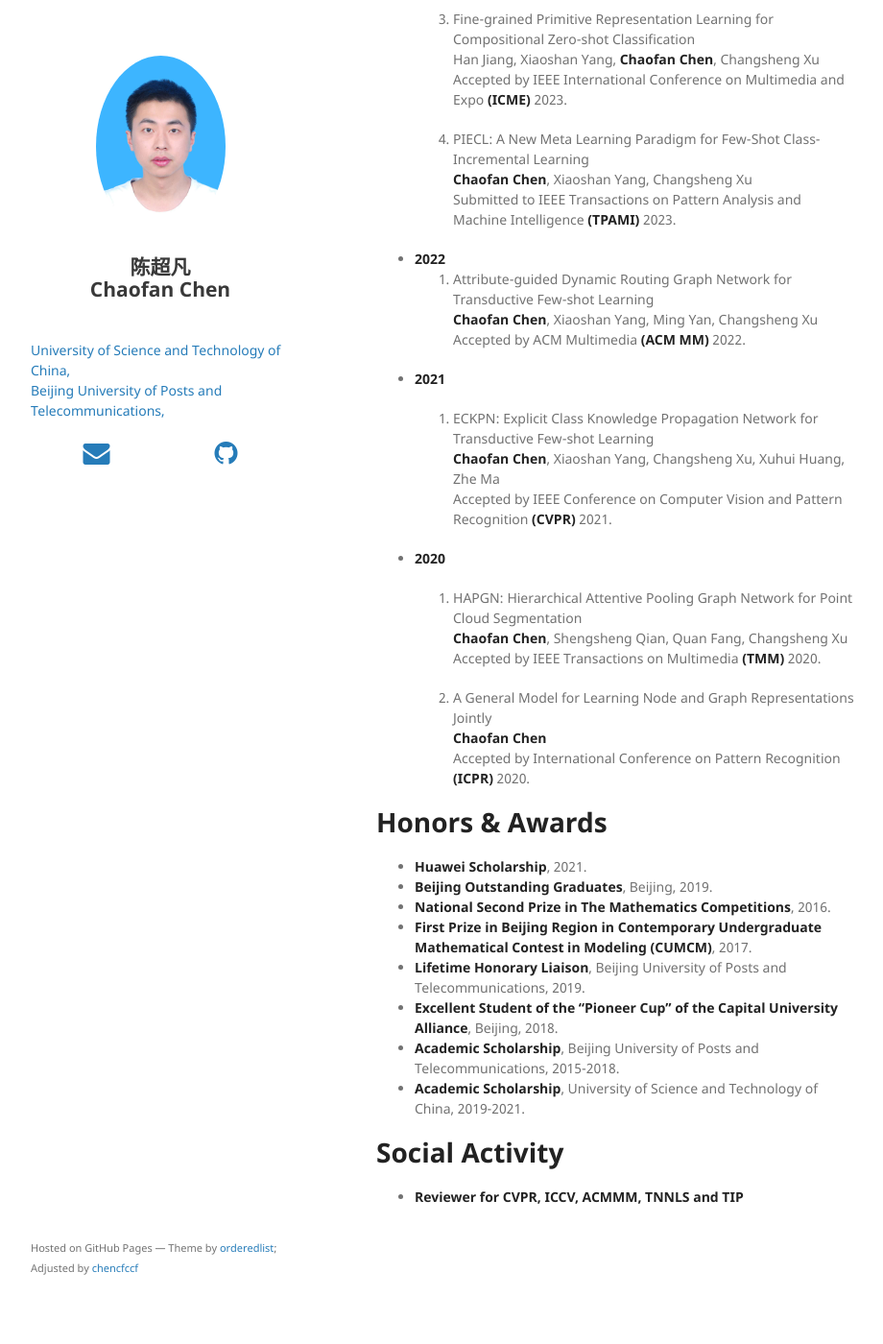
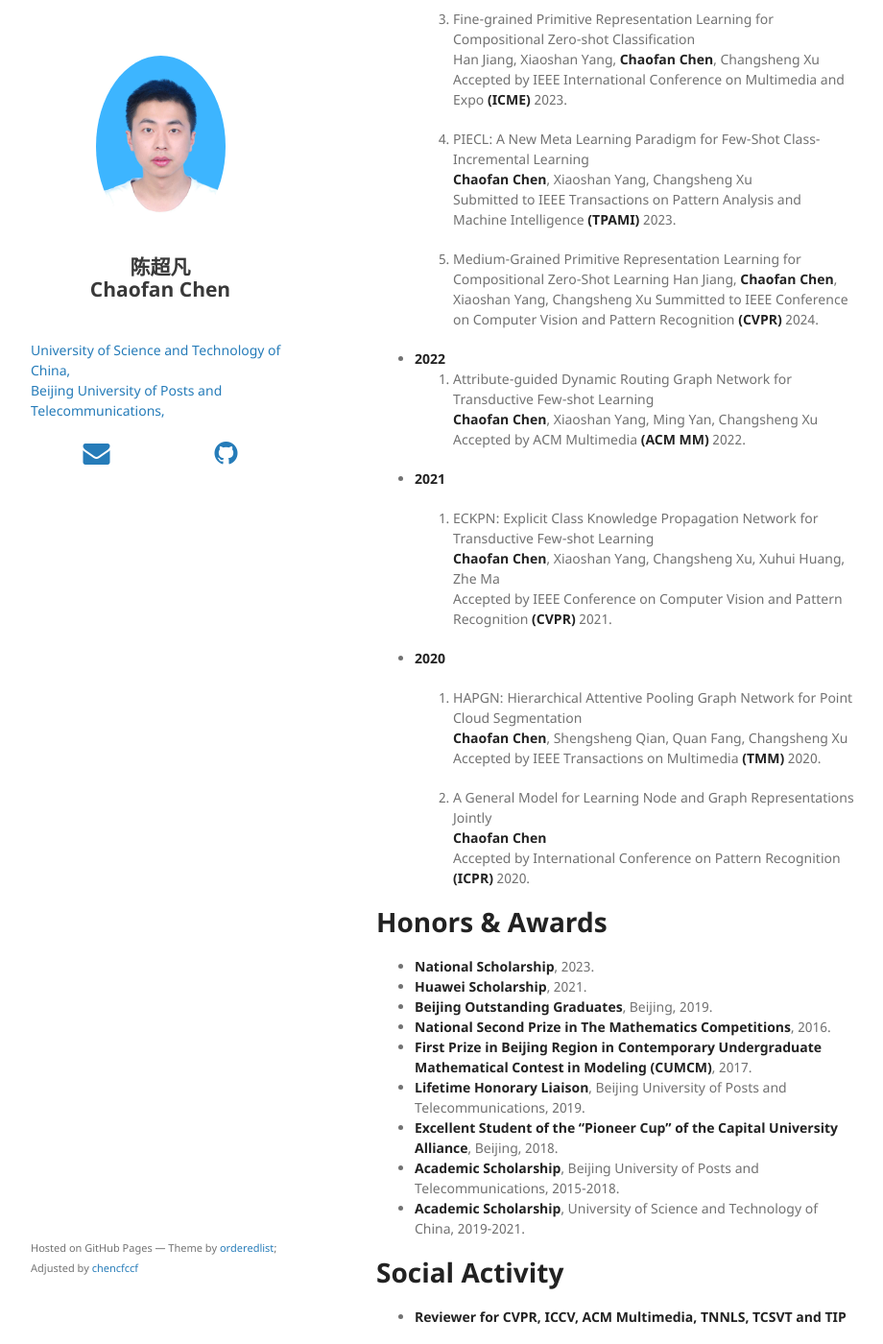
Before and after one commit to chencfccf/chencfccf.github.io, a Jekyll site: the page built from index.md, in a window 1280 px wide and 1400 px high, scrolled down 877 px. Shown: the whole window at 96% size, without its empty margins (178-1098 px from the left). Built offline with Jekyll 4.4.1, drawn with Linux system fonts in a browser that asks for light colours; nearby versions of some CDN libraries; our own code applies the rules of GitHub Pages for plain Markdown files; before the commit the page ends 2204 px from its top, so only the background shows below that.

Commit message:
Update index.md

```diff
--- a/index.md
+++ b/index.md
@@ -52,6 +52,10 @@ I am a Ph.D candidate at **University of Science and Technology of China (USTC)*
   **Chaofan Chen**, Xiaoshan Yang, Changsheng Xu
   Submitted to IEEE Transactions on Pattern Analysis and Machine Intelligence **(TPAMI)** 2023.
 
+  5. Medium-Grained Primitive Representation Learning for Compositional Zero-Shot Learning
+  Han Jiang, **Chaofan Chen**, Xiaoshan Yang, Changsheng Xu
+  Summitted to IEEE Conference on Computer Vision and Pattern Recognition **(CVPR)** 2024.
+
 * **2022**
   1. Attribute-guided Dynamic Routing Graph Network for Transductive Few-shot Learning
   **Chaofan Chen**, Xiaoshan Yang, Ming Yan, Changsheng Xu
@@ -82,6 +86,7 @@ I am a Ph.D candidate at **University of Science and Technology of China (USTC)*
 
 
 # Honors & Awards
+* **National Scholarship**, 2023.
 * **Huawei Scholarship**, 2021.
 * **Beijing Outstanding Graduates**, Beijing, 2019.
 * **National Second Prize in The Mathematics Competitions**, 2016.
@@ -92,4 +97,4 @@ I am a Ph.D candidate at **University of Science and Technology of China (USTC)*
 * **Academic Scholarship**, University of Science and Technology of China, 2019-2021.
 
 # Social Activity
-* **Reviewer for CVPR, ICCV, ACMMM, TNNLS and TIP**
+* **Reviewer for CVPR, ICCV, ACM Multimedia, TNNLS, TCSVT and TIP**
```
